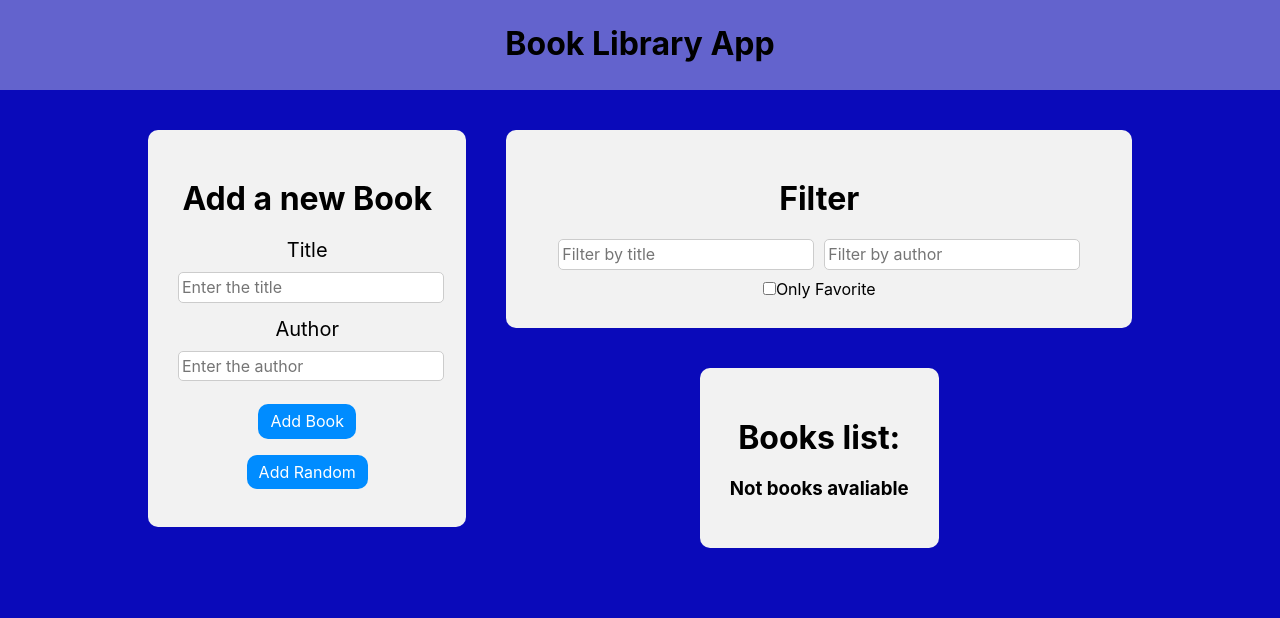
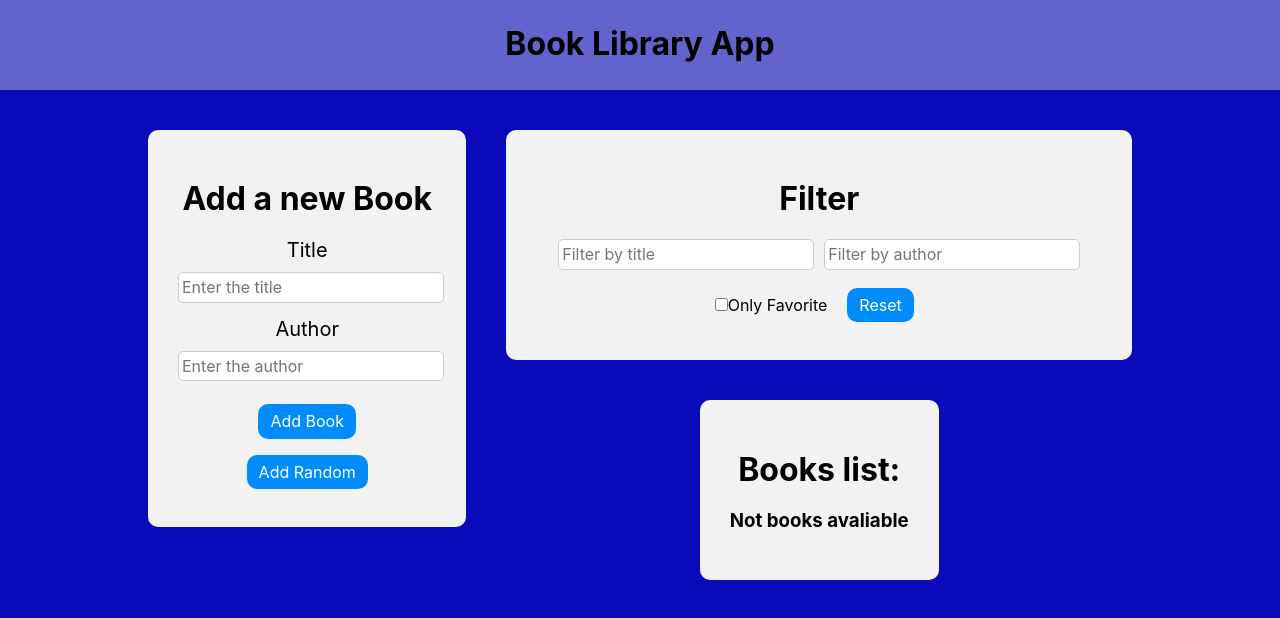
Before and after one commit to GhostArnold/Library-app-SCSS, a React (Create React App) app in the folder frontend/: page / in a window 1280 px wide. Shown: the top 618 px of the page. Built offline with nearby package versions, Linux system fonts and the light colour scheme.

Commit message:
I made a button to reset all filters

```diff
--- a/frontend/package.json
+++ b/frontend/package.json
@@ -1,6 +1,6 @@
 {
   "name": "frontend",
-  "version": "2.5.0",
+  "version": "2.6.0",
   "private": true,
   "dependencies": {
     "@reduxjs/toolkit": "^2.2.5",
--- a/frontend/src/components/Filter/Filter.jsx
+++ b/frontend/src/components/Filter/Filter.jsx
@@ -10,6 +10,7 @@ import {
   setTitleFilter,
   setAuthorFilter,
   setFavoriteFilter,
+  resetFilters,
 } from '../../redux/slices/filterSlice';
 import styles from './Filter.module.scss';
 const Filter = () => {
@@ -31,6 +32,11 @@ const Filter = () => {
   // Обработчик избранного
   const handleFavoriteChange = () => {
     dispatch(setFavoriteFilter());
+  };
+
+  // Сброс всех фильтров
+  const handleResetFilters = () => {
+    dispatch(resetFilters());
   };
   return (
     <div className={styles.appBlock}>
@@ -56,6 +62,10 @@ const Filter = () => {
           />
           Only Favorite
         </label>
+
+        <button className={styles.btnReset} onClick={handleResetFilters}>
+          Reset
+        </button>
       </div>
     </div>
   );
--- a/frontend/src/components/Filter/Filter.module.scss
+++ b/frontend/src/components/Filter/Filter.module.scss
@@ -1,4 +1,5 @@
 @import '../../MixinsAndVariables/mixins.scss';
+@import '../../MixinsAndVariables/variables.scss';
 .appBlock {
   @include app-block;
 }
@@ -6,6 +7,7 @@
   display: flex;
   flex-wrap: wrap;
   justify-content: center;
+  align-items: center;
   gap: 10px;
 
   input {
@@ -13,4 +15,18 @@
     border-radius: 5px;
     border: 1.5px solid #ccc;
   }
+  .btnReset {
+    padding: 8px 12px;
+    border-radius: 10px;
+    background-color: $add-book;
+    border: none;
+    color: #fff;
+    cursor: pointer;
+    // Для плавности при наведении
+    transition: background-color 0.3s ease;
+    margin: 8px 10px;
+    &:hover {
+      background-color: $add-book-hover;
+    }
+  }
 }
--- a/frontend/src/redux/slices/filterSlice.js
+++ b/frontend/src/redux/slices/filterSlice.js
@@ -22,11 +22,18 @@ const filterSlice = createSlice({
     setFavoriteFilter: (state) => {
       state.isFavorite = !state.isFavorite;
     },
+    resetFilters: () => {
+      return initialState;
+    },
   },
 });
 // Экспорт экшенов
-export const { setTitleFilter, setAuthorFilter, setFavoriteFilter } =
-  filterSlice.actions;
+export const {
+  setTitleFilter,
+  setAuthorFilter,
+  setFavoriteFilter,
+  resetFilters,
+} = filterSlice.actions;
 // Селекторы для получения значений фильтров из состояния
 export const selectTitleFilter = (state) => state.filter.title;
 export const selectAuthorFilter = (state) => state.filter.author;
```
Also changed, not shown: 1 other file (tests, documents, lock files or other folders).
